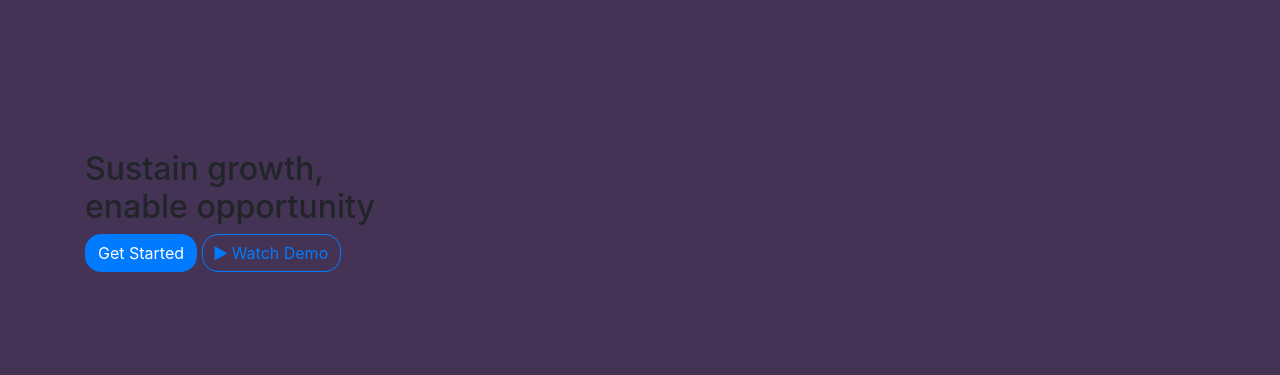
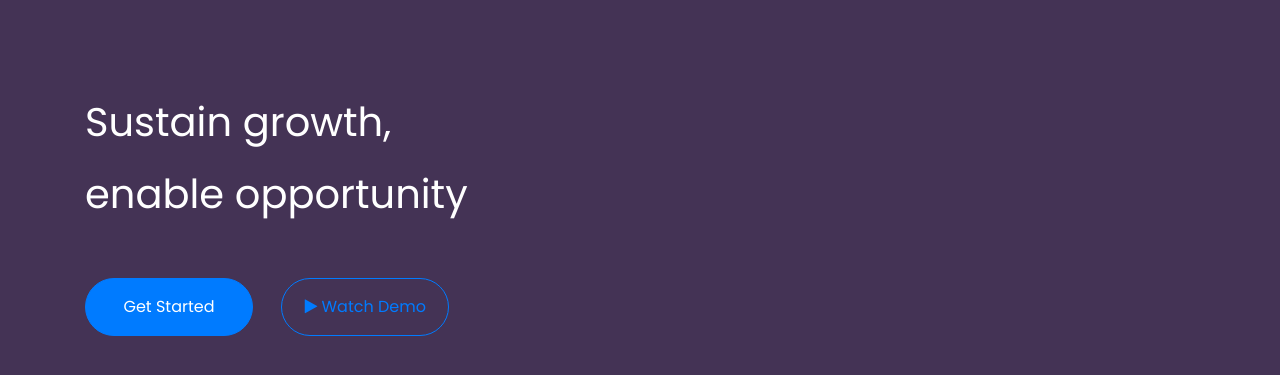
Before and after one commit to amarv1/amarv1.github.io, a website: page src/index.html in a window 1280 px wide. Shown: the part 189-564 px from the top of the page. Drawn offline with Linux system fonts and the light colour scheme.

Commit message:
slider buttons done

```diff
--- a/src/index.html
+++ b/src/index.html
@@ -51,9 +51,9 @@
           <div class="container">
             <div class="row allign-slider-content">
               <div class="col-md-6">
-                <h2>Sustain growth, <br> enable opportunity</h2>
-                <a href="" class="btn btn-primary">Get Started</a>
-                <a href="" class="btn btn-outline-primary"><i class="fa fa-play"></i> Watch Demo</a>
+                <h1 class="text-white line-height-lg mb-5">Sustain growth, <br> enable opportunity</h1>
+                <a href="" class="btn btn-primary slider-btn mr-4">Get Started</a>
+                <a href="" class="btn btn-outline-primary slider-btn"><i class="fa fa-play"></i> Watch Demo</a>
               </div>
 
             </div>
--- a/src/scss/styles.scss
+++ b/src/scss/styles.scss
@@ -1,8 +1,11 @@
 @import url('https://fonts.googleapis.com/css?family=Poppins');
 
 $body-bg: #ffffff;
+$font-family-sans-serif: "Poppins";
 
-$border-radius: .99rem;
+$border-radius: 100rem;
+
+@import "node_modules/bootstrap/scss/bootstrap";
 
 .intro-slider {
   height: (100vh);
@@ -13,14 +16,20 @@ $border-radius: .99rem;
   left: 0;
 }
 
+h1 {
+  line-height: 1.8;
+}
+
+.slider-btn {
+  width: 10.5rem;
+  padding-top: 1rem;
+  padding-bottom: 1rem;
+
+}
+
 .header {
   position: absolute;
   width: 100%;
   top: 75px;
   z-index: 1000;
 }
-
-.align-slider-content {
-}
-
-@import "node_modules/bootstrap/scss/bootstrap";
```
Also changed, not shown: src/css/styles.css.
